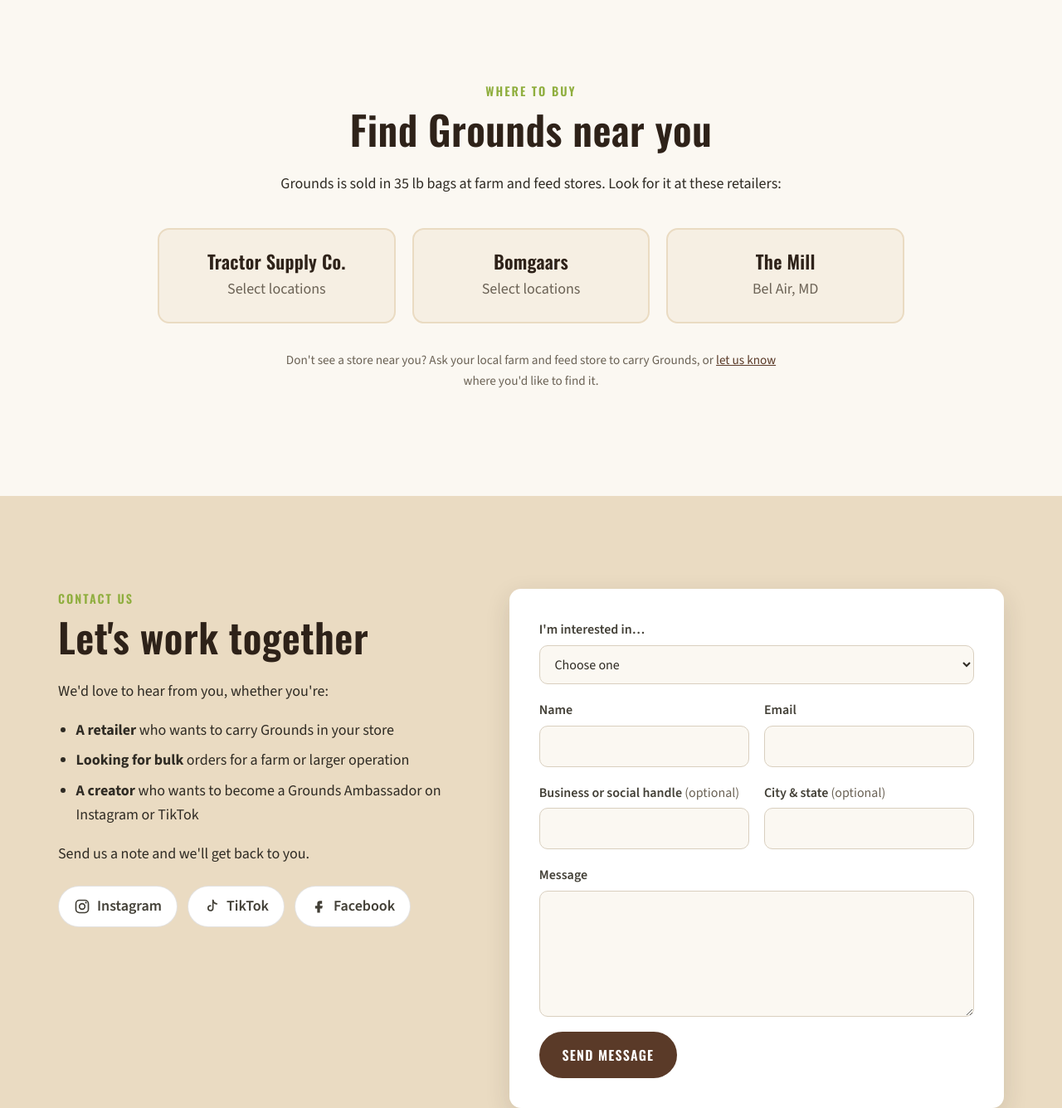
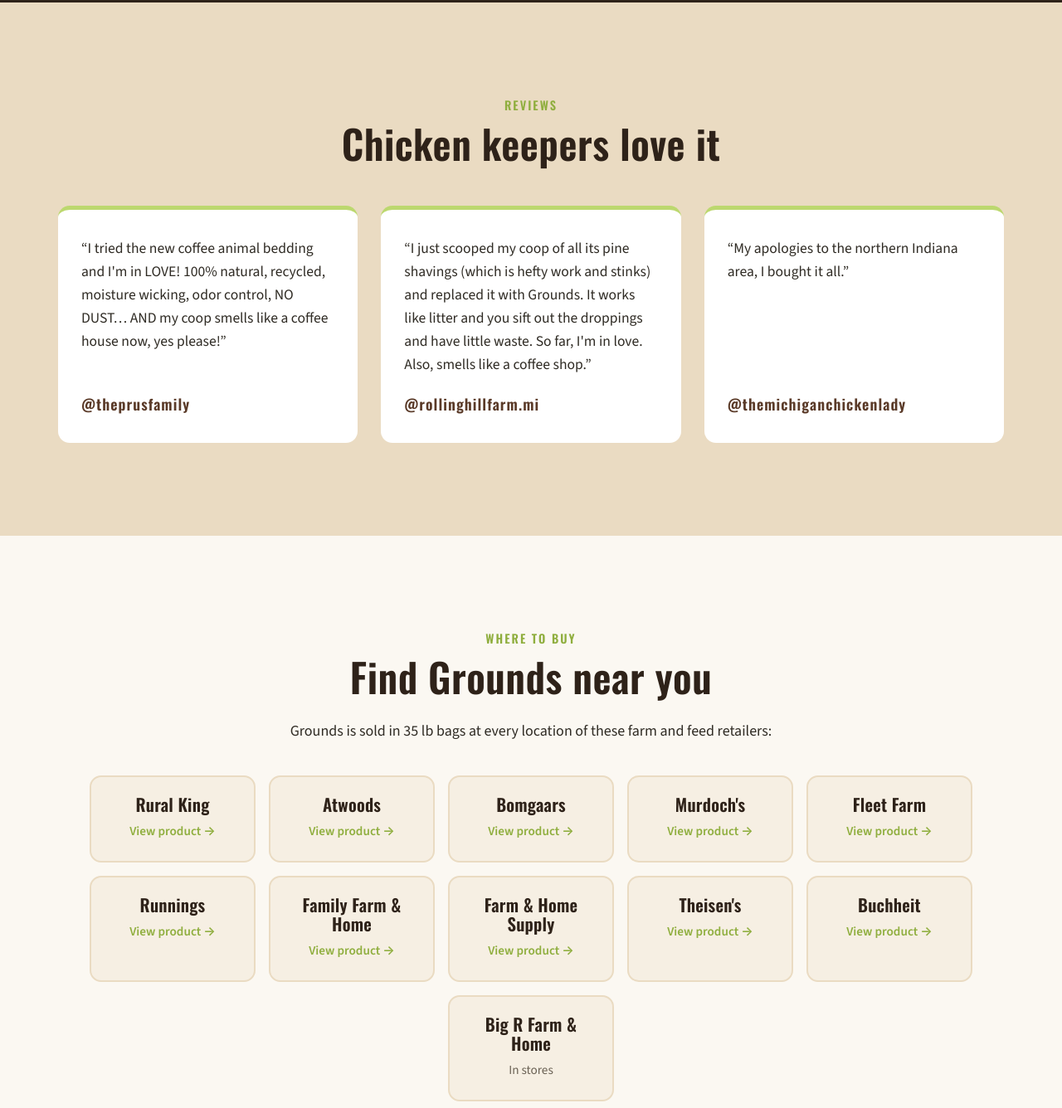
Before and after one commit to michaelamoe7/Grounds-animal-bedding, a plain HTML site: page index.html in a window 1280 px wide. Shown: the part 2960-4296 px from the top of the page at 83% size. Drawn offline with nearby package versions, Linux system fonts and the light colour scheme.

Commit message:
Use real retailer list, social links and customer reviews from current site
Co-Authored-By: Claude Opus 5.5 <noreply@anthropic.com>
Claude-Session: https://claude.ai/code/session_01NpFSJe6r8Y1kSzQwWh3h6a

```diff
--- a/index.html
+++ b/index.html
@@ -107,6 +107,10 @@
               <h3>Top it off</h3>
               <p>Add fresh Grounds as needed to keep the coop clean, dry and smelling good.</p>
             </li>
+            <li>
+              <h3>Compost it</h3>
+              <p>When it's time to replace the bedding, add the used grounds to your compost pile, garden or yard, where they keep working as a natural soil amendment.</p>
+            </li>
           </ol>
         </div>
       </div>
@@ -132,26 +136,47 @@
       </div>
     </section>
 
+    <!-- REVIEWS -->
+    <section id="reviews" class="section section-kraft">
+      <div class="wrap">
+        <p class="eyebrow center">Reviews</p>
+        <h2 class="center">Chicken keepers love it</h2>
+        <div class="reviews">
+          <figure class="review">
+            <blockquote>&ldquo;I tried the new coffee animal bedding and I'm in LOVE! 100% natural, recycled, moisture wicking, odor control, NO DUST&hellip; AND my coop smells like a coffee house now, yes please!&rdquo;</blockquote>
+            <figcaption>@theprusfamily</figcaption>
+          </figure>
+          <figure class="review">
+            <blockquote>&ldquo;I just scooped my coop of all its pine shavings (which is hefty work and stinks) and replaced it with Grounds. It works like litter and you sift out the droppings and have little waste. So far, I'm in love. Also, smells like a coffee shop.&rdquo;</blockquote>
+            <figcaption>@rollinghillfarm.mi</figcaption>
+          </figure>
+          <figure class="review">
+            <blockquote>&ldquo;My apologies to the northern Indiana area, I bought it all.&rdquo;</blockquote>
+            <figcaption>@themichiganchickenlady</figcaption>
+          </figure>
+        </div>
+      </div>
+    </section>
+
     <!-- WHERE TO BUY -->
     <section id="where" class="section">
       <div class="wrap">
         <p class="eyebrow center">Where to Buy</p>
         <h2 class="center">Find Grounds near you</h2>
-        <p class="center narrow">Grounds is sold in 35 lb bags at farm and feed stores. Look for it at these retailers:</p>
+        <p class="center narrow">Grounds is sold in 35 lb bags at every location of these farm and feed retailers:</p>
         <!-- EDIT: update this list as you add retailers -->
         <ul class="stores">
-          <li class="store">
-            <h3>Tractor Supply Co.</h3>
-            <p>Select locations</p>
-          </li>
-          <li class="store">
-            <h3>Bomgaars</h3>
-            <p>Select locations</p>
-          </li>
-          <li class="store">
-            <h3>The Mill</h3>
-            <p>Bel Air, MD</p>
-          </li>
+          <li class="store"><a href="https://www.ruralking.com/grounds-recycled-coffee-animal-bedding-35-lbs-f3500000" target="_blank" rel="noopener"><h3>Rural King</h3><span>View product &rarr;</span></a></li>
+          <li class="store"><a href="https://www.atwoods.com/farm-animals/farm-animal-care/bedding--straw/grounds-animal-coffee-bedding--35-lb/" target="_blank" rel="noopener"><h3>Atwoods</h3><span>View product &rarr;</span></a></li>
+          <li class="store"><a href="https://www.bomgaars.com/oi-75280.html" target="_blank" rel="noopener"><h3>Bomgaars</h3><span>View product &rarr;</span></a></li>
+          <li class="store"><a href="https://www.murdochs.com/products/pets-livestock/chicken-poultry-supplies/poultry-coops-accessories/bedding-odor-control/grounds-100-all-natural-animal-bedding/" target="_blank" rel="noopener"><h3>Murdoch's</h3><span>View product &rarr;</span></a></li>
+          <li class="store"><a href="https://www.fleetfarm.com/detail/grounds-coffee-animal-bedding-35-lbs/0000101990512" target="_blank" rel="noopener"><h3>Fleet Farm</h3><span>View product &rarr;</span></a></li>
+          <li class="store"><a href="https://www.runnings.com/grounds-animal-coffee-bedding-35-lbs-98000009.html" target="_blank" rel="noopener"><h3>Runnings</h3><span>View product &rarr;</span></a></li>
+          <li class="store"><a href="https://www.familyfarmandhome.com/grounds-coffee-animal-bedding-35-lb-bag.html" target="_blank" rel="noopener"><h3>Family Farm &amp; Home</h3><span>View product &rarr;</span></a></li>
+          <li class="store"><a href="https://www.farmandhomesupply.com/grounds-recycled-coffee-animal-bedding-35lbs.html" target="_blank" rel="noopener"><h3>Farm &amp; Home Supply</h3><span>View product &rarr;</span></a></li>
+          <li class="store"><a href="https://www.theisens.com/products/grounds-llc-recycled-coffee-animal-bedding35-lbs" target="_blank" rel="noopener"><h3>Theisen's</h3><span>View product &rarr;</span></a></li>
+          <li class="store"><a href="https://www.buchheits.com/p/grounds-recycled-coffee-grounds-animal-bedding-1-cu-ft" target="_blank" rel="noopener"><h3>Buchheit</h3><span>View product &rarr;</span></a></li>
+          <li class="store"><div><h3>Big R Farm &amp; Home</h3><span>In stores</span></div></li>
         </ul>
         <p class="center narrow small">Don't see a store near you? Ask your local farm and feed store to carry Grounds, or <a href="#contact">let us know</a> where you'd like to find it.</p>
       </div>
@@ -171,18 +196,18 @@
           </ul>
           <p>Send us a note and we'll get back to you.</p>
           <div class="social">
-            <!-- EDIT: replace # with your real profile links -->
-            <a href="#" aria-label="Grounds on Instagram">
+            <!-- EDIT: social profile links -->
+            <a href="https://www.instagram.com/groundsanimalbedding/" target="_blank" rel="noopener" aria-label="Grounds Animal Bedding on Instagram">
               <svg viewBox="0 0 24 24"><rect x="3" y="3" width="18" height="18" rx="5" fill="none" stroke="currentColor" stroke-width="2"/><circle cx="12" cy="12" r="4" fill="none" stroke="currentColor" stroke-width="2"/><circle cx="17.5" cy="6.5" r="1.3" fill="currentColor"/></svg>
-              Instagram
+              @groundsanimalbedding
             </a>
-            <a href="#" aria-label="Grounds on TikTok">
+            <a href="https://www.instagram.com/powerbycoffee/" target="_blank" rel="noopener" aria-label="Power by Coffee on Instagram">
+              <svg viewBox="0 0 24 24"><rect x="3" y="3" width="18" height="18" rx="5" fill="none" stroke="currentColor" stroke-width="2"/><circle cx="12" cy="12" r="4" fill="none" stroke="currentColor" stroke-width="2"/><circle cx="17.5" cy="6.5" r="1.3" fill="currentColor"/></svg>
+              @powerbycoffee
+            </a>
+            <a href="https://www.tiktok.com/@powerbycoffee" target="_blank" rel="noopener" aria-label="Grounds on TikTok">
               <svg viewBox="0 0 24 24"><path d="M14 3v11.5a3.5 3.5 0 1 1-3.5-3.5" fill="none" stroke="currentColor" stroke-width="2" stroke-linecap="round"/><path d="M14 3c.5 3 2.5 5 5.5 5.2" fill="none" stroke="currentColor" stroke-width="2" stroke-linecap="round"/></svg>
               TikTok
-            </a>
-            <a href="#" aria-label="Grounds on Facebook">
-              <svg viewBox="0 0 24 24"><path d="M14 8h3V4h-3a4 4 0 0 0-4 4v3H7v4h3v6h4v-6h3l1-4h-4V8z" fill="currentColor"/></svg>
-              Facebook
             </a>
           </div>
         </div>
--- a/styles.css
+++ b/styles.css
@@ -178,15 +178,31 @@ p { margin: 0 0 1em; }
 /* Stores */
 .stores {
   list-style: none; padding: 0; margin: 40px auto 32px;
-  display: grid; grid-template-columns: repeat(auto-fit, minmax(220px, 1fr)); gap: 20px;
-  max-width: 900px;
+  display: flex; flex-wrap: wrap; justify-content: center; gap: 16px;
 }
-.store {
+.store > a, .store > div {
+  display: block; height: 100%;
   background: var(--kraft-light); border: 2px solid var(--kraft);
-  border-radius: var(--radius); padding: 26px; text-align: center;
+  border-radius: var(--radius); padding: 22px; text-align: center;
+  text-decoration: none; transition: border-color .2s, transform .2s;
 }
-.store h3 { margin-bottom: .25em; }
-.store p { margin: 0; color: var(--muted); }
+.store > a:hover { border-color: var(--lime-dark); transform: translateY(-2px); }
+.store h3 { margin-bottom: .25em; font-size: 1.3rem; }
+.store span { font-size: .95rem; color: var(--muted); }
+.store > a span { color: var(--lime-dark); font-weight: 600; }
+
+.store { flex: 0 1 200px; }
+@media (max-width: 480px) { .store { flex-basis: calc(50% - 8px); } }
+
+/* Reviews */
+.reviews { display: grid; grid-template-columns: repeat(3, 1fr); gap: 28px; margin-top: 48px; }
+.review {
+  margin: 0; background: #fff; border-radius: var(--radius); padding: 32px 28px;
+  display: flex; flex-direction: column; justify-content: space-between; gap: 20px;
+  border-top: 5px solid var(--lime);
+}
+.review blockquote { margin: 0; font-size: 1.1rem; }
+.review figcaption { font-family: var(--head); letter-spacing: .06em; color: var(--coffee); font-weight: 600; }
 
 /* Contact */
 .contact { display: grid; grid-template-columns: .9fr 1.1fr; gap: 56px; align-items: start; }
@@ -231,7 +247,7 @@ p { margin: 0 0 1em; }
 @media (max-width: 900px) {
   .hero-inner, .split, .contact { grid-template-columns: 1fr; gap: 40px; }
   .hero-image { max-width: 460px; }
-  .benefits { grid-template-columns: 1fr; }
+  .benefits, .reviews { grid-template-columns: 1fr; }
   .split-reverse .split-image { order: -1; }
   #how .split-image img { max-height: 420px; }
 }
```
